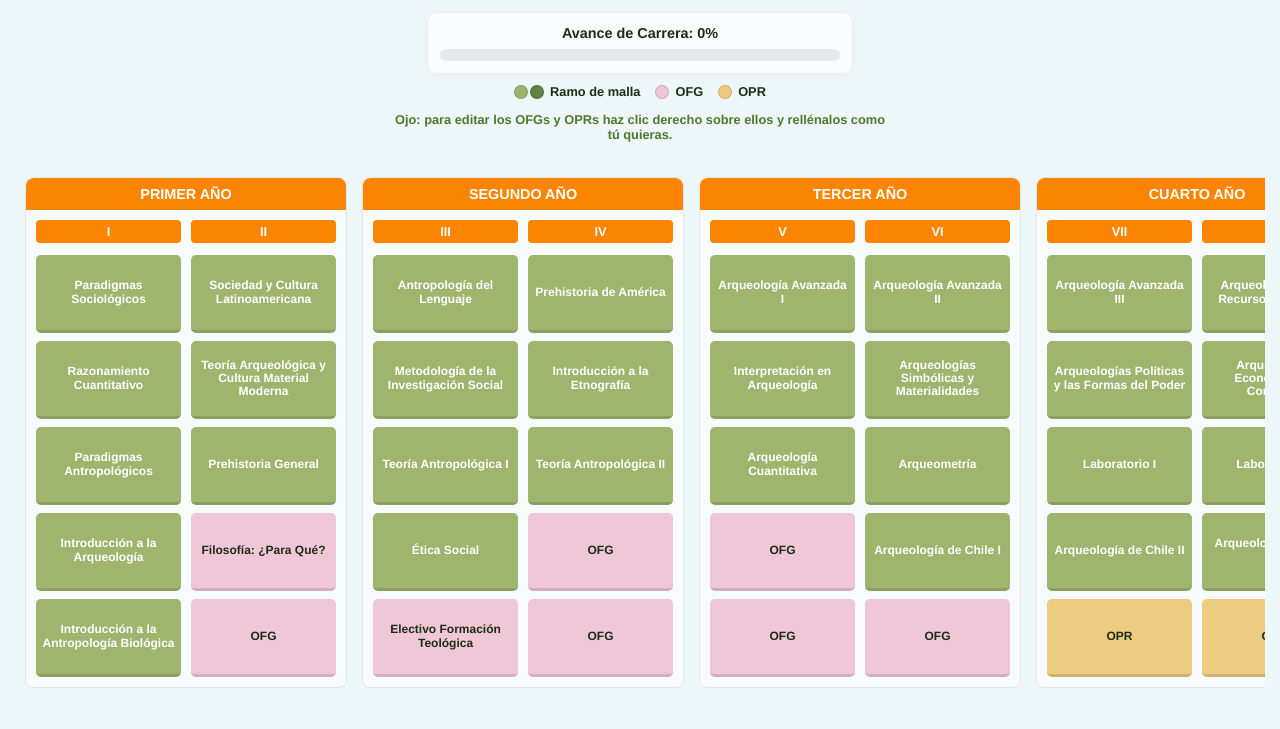
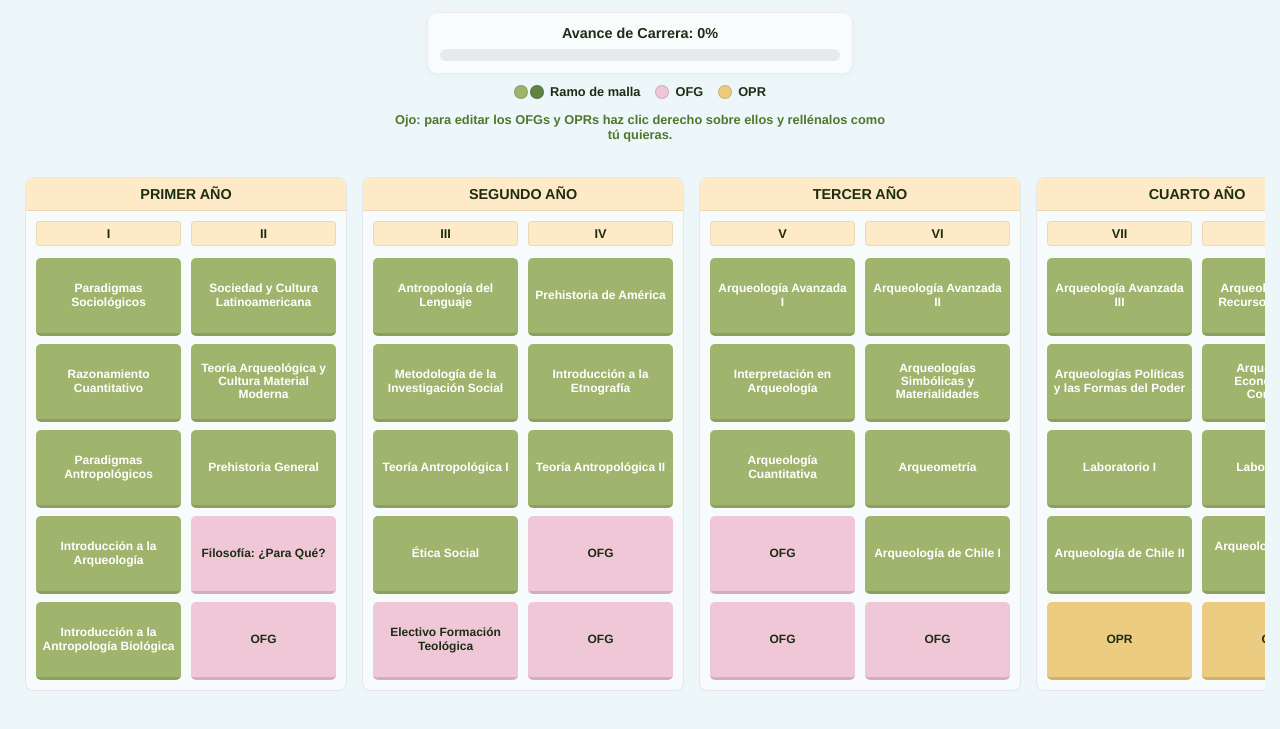
Before and after one commit to maticazesm-ui/Malla-Interactiva-Arqueolog-a, a plain HTML site: page index.html in a window 1280 px wide. Shown: the part 79-808 px from the top of the page. Drawn offline with Linux system fonts and the light colour scheme.

Commit message:
Update index.html

```diff
--- a/index.html
+++ b/index.html
@@ -11,7 +11,7 @@
             --verde-aprobado: rgba(49, 87, 44, 0.95);     /* Verde bosque al aprobar */
             --rosa-ofg: rgba(238, 190, 208, 0.85);        /* #eebed0 (OFG) */
             --amarillo-opr: rgba(233, 196, 106, 0.85);    /* #e9c46a (OPR) */
-            --naranjo-header: #fb8500;                    /* Nuevo color para años y semestres */
+            --crema-header: #feeac7;                      /* Nuevo color para años y semestres */
             --gris-bloqueado: rgba(209, 209, 209, 0.8);
             --texto-oscuro: #1d2d14;
         }
@@ -42,7 +42,7 @@
         .progress-container { background-color: rgba(0,0,0,0.07); border-radius: 20px; height: 12px; overflow: hidden; }
         #progress-bar { height: 100%; width: 0%; background-color: #4f772d; transition: width 0.8s ease; }
 
-        /* LEYENDA SIN "APROBADO" */
+        /* LEYENDA */
         .leyenda { display: flex; flex-direction: column; align-items: center; gap: 8px; margin-bottom: 25px; }
         .leyenda-items { display: flex; justify-content: center; gap: 15px; flex-wrap: wrap; }
         .leyenda-item { display: flex; align-items: center; gap: 6px; font-size: 0.8rem; font-weight: 600; }
@@ -59,26 +59,28 @@
             flex-shrink: 0;
         }
         .año-titulo {
-            background-color: var(--naranjo-header);
-            color: #ffffff;
+            background-color: var(--crema-header);
+            color: var(--texto-oscuro);
             text-align: center;
             padding: 8px;
             font-size: 0.9rem;
-            font-weight: 700;
+            font-weight: 800;
             text-transform: uppercase;
             border-radius: 8px 8px 0 0;
+            border-bottom: 1px solid rgba(0,0,0,0.08);
         }
 
         .semestres-wrapper { display: flex; padding: 10px; gap: 10px; }
         .semestre { width: 145px; display: flex; flex-direction: column; gap: 8px; }
         .semestre-header {
-            background-color: var(--naranjo-header);
-            color: #ffffff;
+            background-color: var(--crema-header);
+            color: var(--texto-oscuro);
             text-align: center;
             padding: 4px;
             font-size: 0.8rem;
             font-weight: 800;
             border-radius: 4px;
+            border: 1px solid rgba(0,0,0,0.08);
             margin-bottom: 4px;
         }
 
```
